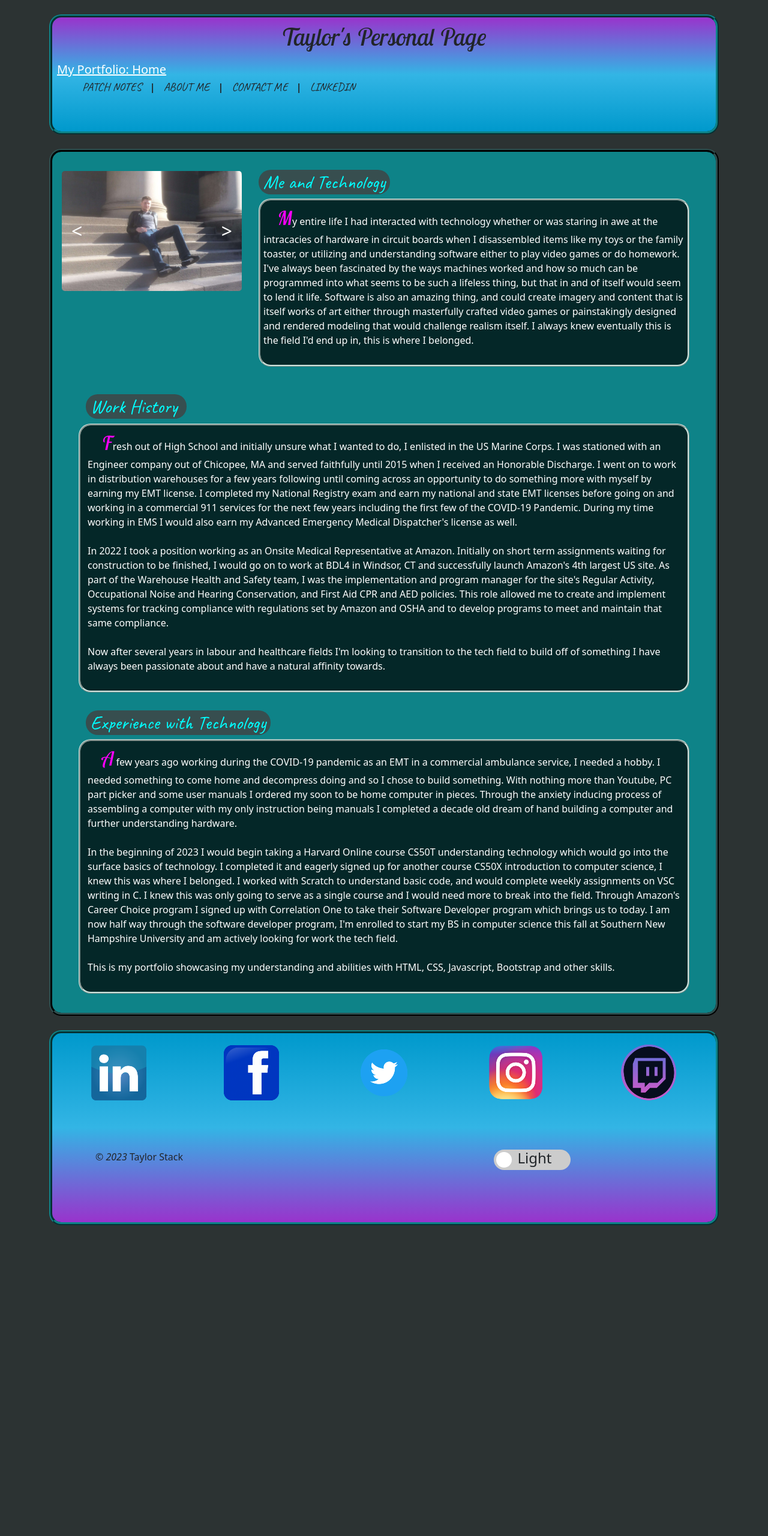
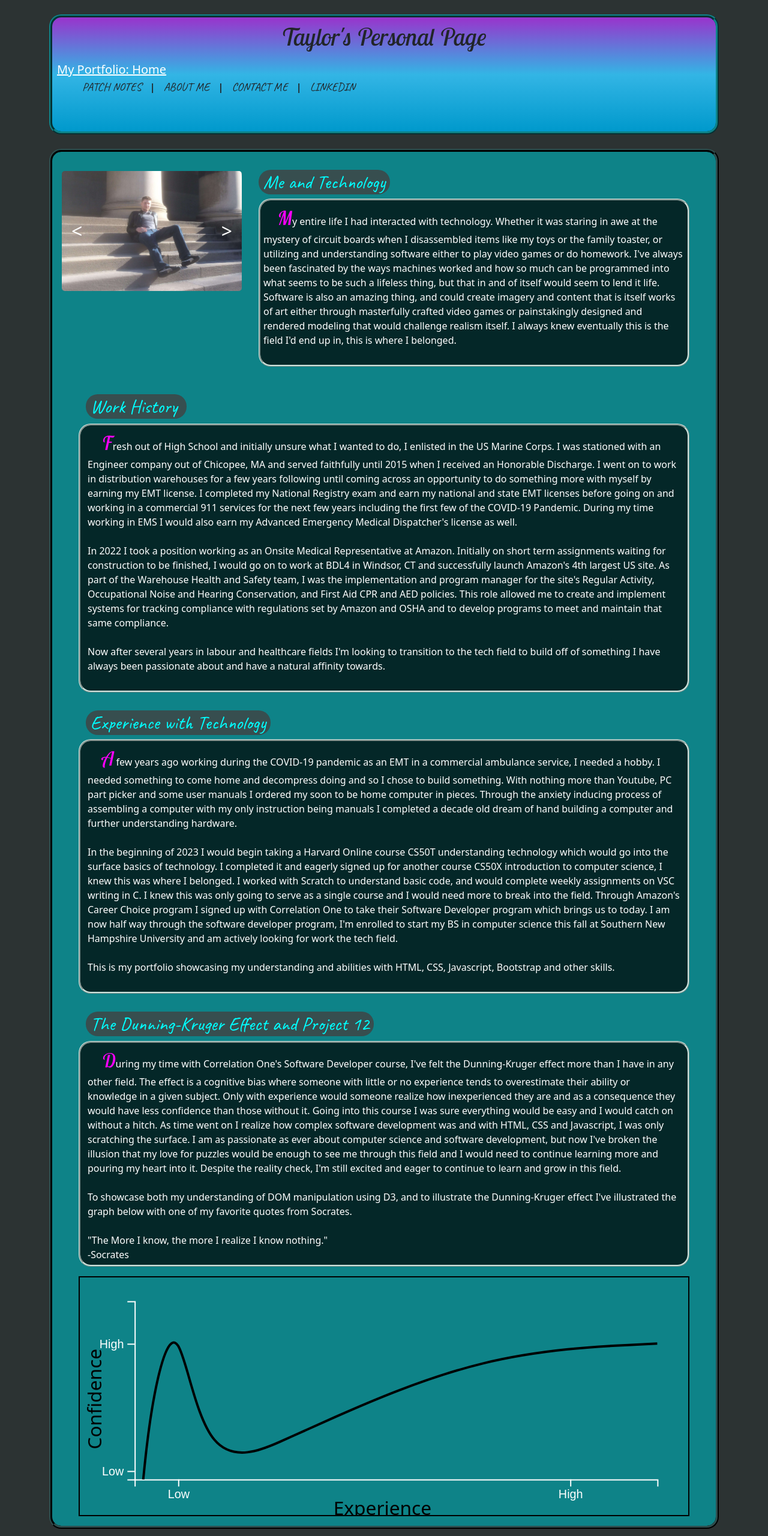
Before and after one commit to tstack91/my-porfolio, a plain HTML site: page about.html in a window 1280 px wide. Shown: the top 2560 px of the page at 60% size. Before the commit the page ends 2066 px from the top, so only its background shows below. Drawn offline with nearby package versions, Linux system fonts and the light colour scheme.

Commit message:
Update about.html
Added Project 12

```diff
--- a/about.html
+++ b/about.html
@@ -53,7 +53,7 @@
                 </div>
                 <div class="m-3 col">
                     <h2><span class="hdrbg"> Me and Technology </span></h2>
-                    <p  class="ps pbg">  My entire life I had interacted with technology whether or was staring in awe at the intracacies of hardware in circuit boards when I disassembled items like my toys or the family toaster, or utilizing and
+                    <p  class="ps pbg">  My entire life I had interacted with technology.  Whether it was staring in awe at the mystery of circuit boards when I disassembled items like my toys or the family toaster, or utilizing and
                         understanding software either to play video games or do homework.  I've always been fascinated by the ways machines worked and how so much can be programmed into what seems to be such a lifeless thing, but
                         that in and of itself would seem to lend it life.  Software is also an amazing thing, and could create imagery and content that is itself works of art either through masterfully crafted video games or
                         painstakingly designed and rendered modeling that would challenge realism itself.  I always knew eventually this is the field I'd end up in, this is where I belonged.<br><br>
@@ -87,7 +87,17 @@
                         the tech field.<br><br>
                         This is my portfolio showcasing my understanding and abilities with HTML, CSS, Javascript, Bootstrap and other skills.<br><br>
                     </p>
-                </div>
+            </div>
+            <div class="m-3 row" id="graph">
+                <h2><span class="hdrbg"> The Dunning-Kruger Effect and Project 12 </span></h2>
+                <p class="ps pbg">
+                    During my time with Correlation One's Software Developer course, I've felt the Dunning-Kruger effect more than I have in any other field.  The effect is a cognitive bias where someone with little or no experience tends to overestimate their ability or
+                    knowledge in a given subject.  Only with experience would someone realize how inexperienced they are and as a consequence they would have less confidence than those without it.  Going into this course I was sure everything would be easy and I would catch
+                    on without a hitch.  As time went on I realize how complex software development was and with HTML, CSS and Javascript, I was only scratching the surface.  I am as passionate as ever about computer science and software development, but now I've broken the
+                    illusion that my love for puzzles would be enough to see me through this field and I would need to continue learning more and pouring my heart into it.  Despite the reality check, I'm still excited and eager to continue to learn and grow in this field.<br><br>
+                    To showcase both my understanding of DOM manipulation using D3, and to illustrate the Dunning-Kruger effect I've illustrated the graph below with one of my favorite quotes from Socrates.<br><br>
+                    "The More I know, the more I realize I know nothing."<br>-Socrates
+                </p>
             </div>
         </div>
     </main>
@@ -131,7 +141,10 @@
                 </label>
             </div>
         </div>
+    <script src = "https://d3js.org/d3-axis.v1.min.js"></script>
     <script src="https://cdn.jsdelivr.net/npm/bootstrap@5.2.3/dist/js/bootstrap.bundle.min.js" integrity="sha384-kenU1KFdBIe4zVF0s0G1M5b4hcpxyD9F7jL+jjXkk+Q2h455rYXK/7HAuoJl+0I4" crossorigin="anonymous"></script>
+    <script src="https://cdnjs.cloudflare.com/ajax/libs/d3/7.8.5/d3.js" integrity="sha512-NmSTfudjn1FCaFMQ+f4xveBmwRJn5ep8Wu+YOeq+CeExhFtKvwhfKVXFX3tGxoGWxu8Fl83qm9nE8/Hkc1dWZg==" crossorigin="anonymous" referrerpolicy="no-referrer"></script>
+    <script type="text/javascript" src="javascript/graph.js"></script>
     <script type="text/javascript" src="javascript/bootstrap.js"></script>
     </footer>
 </body>
```
